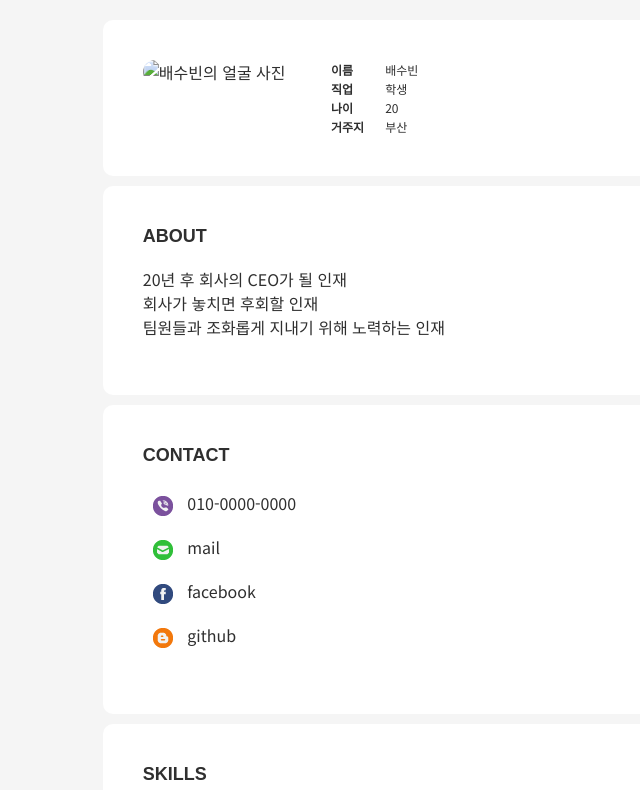
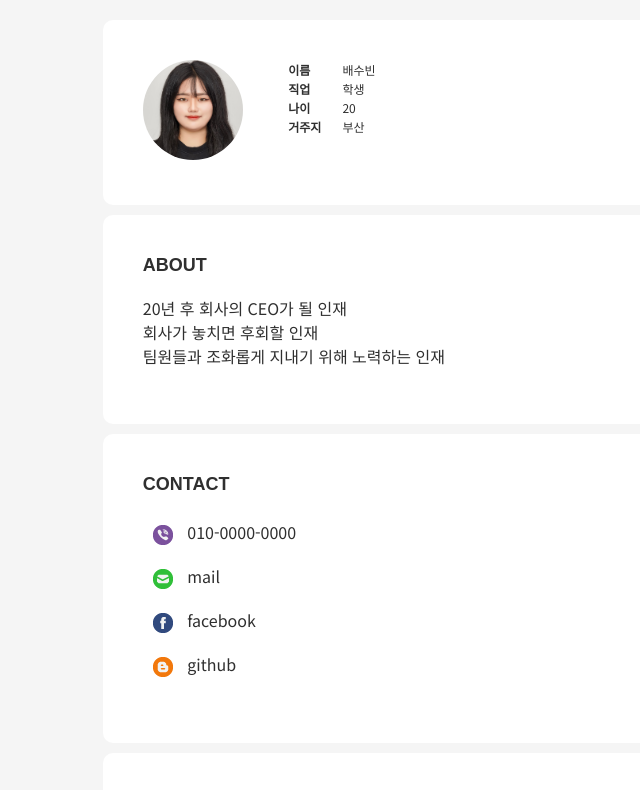
Before and after one commit to baesub/HTMLCSSHardCoding, a plain HTML site: page index.html in a window 1280 px wide. Shown: the top 790 px of the page, without its empty margins (0-640 px from the left). Drawn offline with Linux system fonts and the light colour scheme.

Commit message:
Update index.html

```diff
--- a/index.html
+++ b/index.html
@@ -11,7 +11,7 @@
 
         <section id = "my_info">
             <h2> My info </h2>
-            <img src = "sb.png" alt= "배수빈의 얼굴 사진" />
+            <img src = "./images/bsb1.jpg" alt= "배수빈의 얼굴 사진" />
             <table>
                 <tbody>
                     <tr id = "my name">
```
